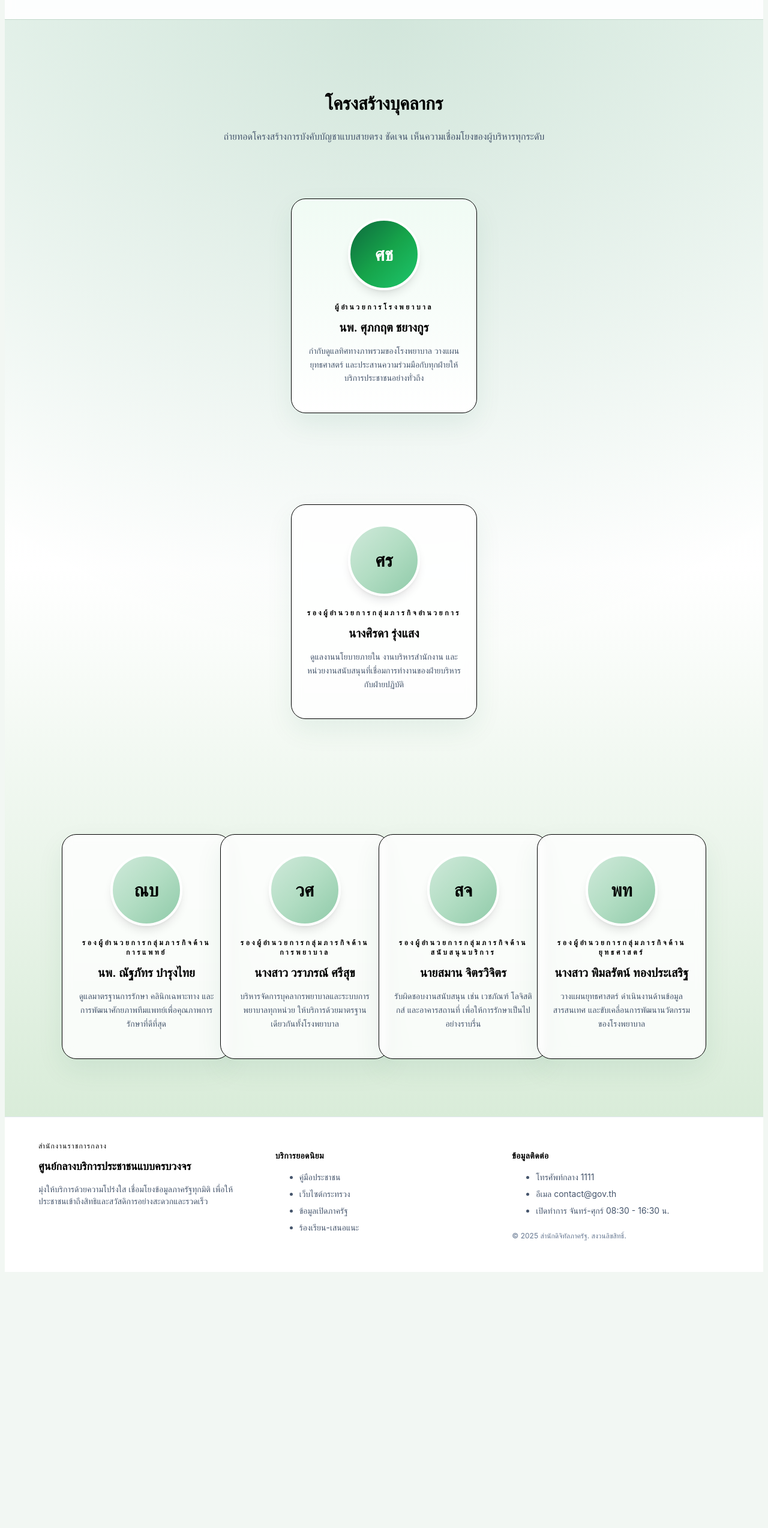
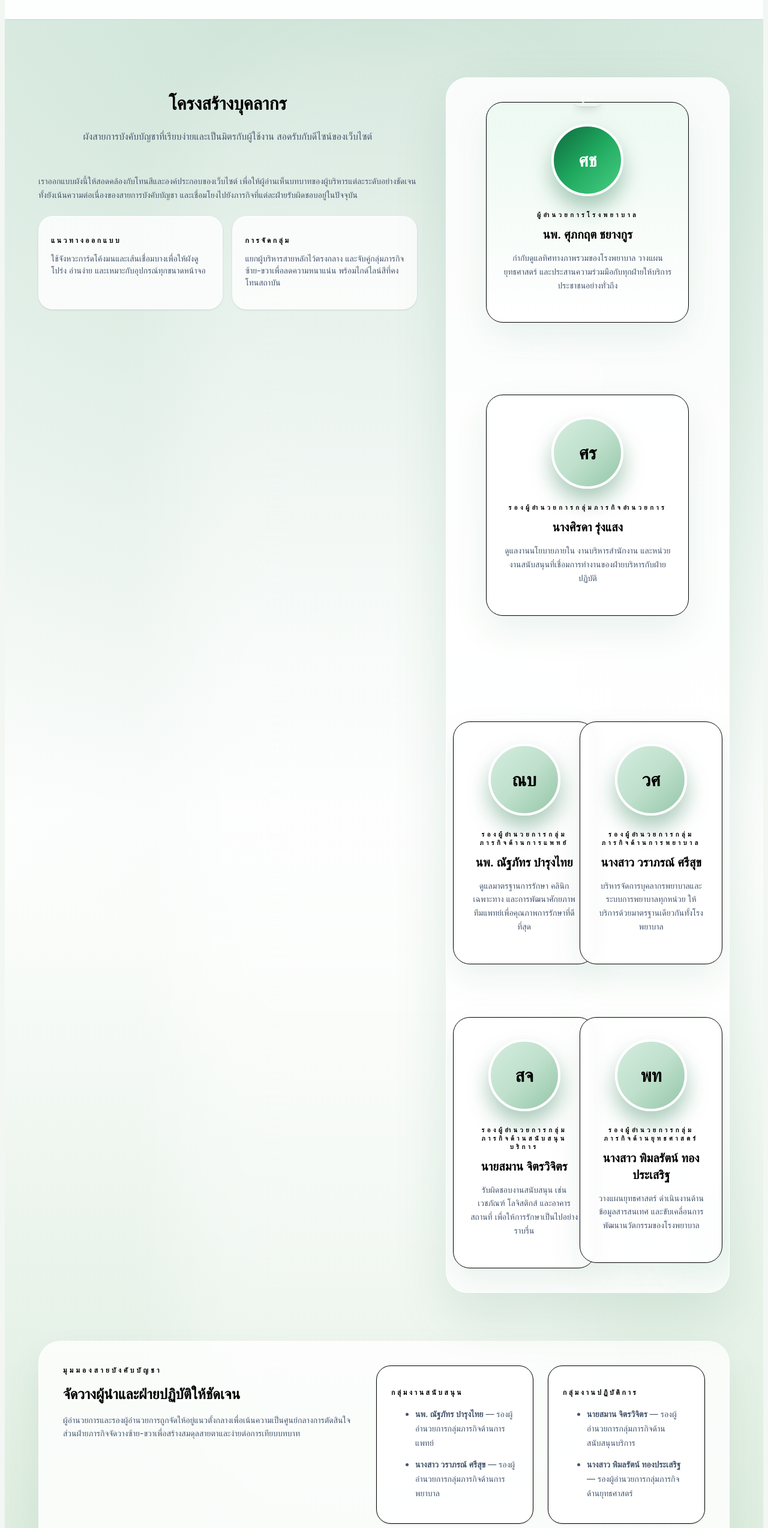
Before and after one commit to DnopPondz/hospital, a Next.js app: page /structure in a window 1280 px wide. Shown: the part 100-2648 px from the top of the page at 60% size. Before the commit the page ends 2229 px from the top, so only its background shows below. Built offline with nearby package versions, Linux system fonts and the light colour scheme.

Commit message:
Restyle personnel hierarchy layout

```diff
--- a/app/structure/page.jsx
+++ b/app/structure/page.jsx
@@ -55,68 +55,125 @@ export const metadata = {
 
 const PersonnelCard = ({ name, role, description, initials, variant = 'default' }) => (
   <div
-    className={`relative flex w-full max-w-[260px] flex-col items-center gap-5 rounded-3xl border bg-white/80 px-6 py-8 text-center shadow-[0_18px_45px_rgba(13,106,61,0.08)] backdrop-blur-sm transition-colors ${
+    className={`relative flex w-full max-w-[280px] flex-col items-center gap-6 rounded-[28px] border bg-white/80 px-7 py-9 text-center shadow-[0_24px_60px_rgba(13,106,61,0.08)] backdrop-blur-sm transition-all ${
       variant === 'highlight'
-        ? 'border-primary/40 bg-gradient-to-b from-[#f0fbf4] to-white'
-        : 'border-primary/15'
+        ? 'border-primary/50 bg-gradient-to-b from-[#edf9f2] to-white'
+        : 'border-primary/10'
     }`}
   >
     <div
-      className={`flex h-28 w-28 items-center justify-center rounded-full border-4 border-white text-3xl font-semibold shadow-lg ${
+      className={`flex h-28 w-28 items-center justify-center rounded-full border-4 border-white text-3xl font-semibold shadow-[0_20px_35px_rgba(15,106,61,0.35)] ${
         variant === 'highlight'
-          ? 'bg-gradient-to-br from-[#0e6a3d] via-[#16a34a] to-[#1ec76c] text-white'
-          : 'bg-gradient-to-br from-[#cfe9da] via-[#b2ddc3] to-[#8fcaa9] text-neutral'
+          ? 'bg-gradient-to-br from-[#0f6a3d] via-[#1faa60] to-[#46ce84] text-white'
+          : 'bg-gradient-to-br from-[#d4ecdf] via-[#bfe0cc] to-[#94c6a9] text-neutral'
       }`}
     >
       {initials}
     </div>
     <div className="space-y-3">
-      <p className="text-xs font-semibold tracking-[0.3em] text-primary/70">{role}</p>
+      <p className={`text-[11px] font-semibold uppercase tracking-[0.4em] ${variant === 'highlight' ? 'text-primary/80' : 'text-primary/60'}`}>
+        {role}
+      </p>
       <h3 className="text-xl font-semibold text-neutral">{name}</h3>
-      {description ? (
-        <p className="text-sm leading-relaxed text-slate-600">{description}</p>
+      {description ? <p className="text-sm leading-relaxed text-slate-600">{description}</p> : null}
+    </div>
+    {variant === 'highlight' ? (
+      <span className="absolute -top-4 inline-flex items-center gap-1 rounded-full bg-primary px-3 py-1 text-[11px] font-semibold uppercase tracking-[0.3em] text-white shadow-lg">
+        ผู้นำ
+      </span>
     ) : null}
-    </div>
   </div>
 );
 
 export default function PersonnelStructurePage() {
+  const leftDivisions = structure.divisions.slice(0, 2);
+  const rightDivisions = structure.divisions.slice(2);
+
   return (
     <div className="flex min-h-screen flex-col">
       <Navbar />
       <main className="flex-1">
-        <section className="relative overflow-hidden bg-gradient-to-b from-[#edf7f1] via-white to-[#d9ecd9] py-24">
-          <div className="absolute inset-0 bg-[radial-gradient(circle_at_top,_rgba(14,106,61,0.12),_transparent_55%)]" />
+        <section className="relative overflow-hidden bg-gradient-to-b from-[#ebf6ef] via-white to-[#daebdc] py-24">
+          <div className="absolute inset-0 bg-[radial-gradient(circle_at_top,_rgba(14,106,61,0.14),_transparent_58%)]" />
+          <div className="absolute inset-y-0 left-1/2 hidden w-[680px] -translate-x-1/2 rounded-full bg-gradient-to-b from-white/20 via-white/60 to-white/20 blur-3xl md:block" />
           <div className="relative mx-auto max-w-6xl px-6">
+            <div className="grid gap-12 lg:grid-cols-[1.2fr_minmax(0,0.9fr)] lg:items-start">
+              <div className="space-y-6">
                 <SectionTitle
                   title="โครงสร้างบุคลากร"
-              subtitle="ถ่ายทอดโครงสร้างการบังคับบัญชาแบบสายตรง ชัดเจน เห็นความเชื่อมโยงของผู้บริหารทุกระดับ"
+                  subtitle="ผังสายการบังคับบัญชาที่เรียบง่ายและเป็นมิตรกับผู้ใช้งาน สอดรับกับดีไซน์ของเว็บไซต์"
                 />
-
-            <div className="mt-16 flex flex-col items-center gap-16">
-              <div className="flex flex-col items-center">
-                <PersonnelCard variant="highlight" {...structure.director} />
-                <div className="mt-6 h-16 w-px bg-gradient-to-b from-primary/50 via-primary/30 to-transparent" />
+                <p className="text-sm leading-relaxed text-slate-600">
+                  เราออกแบบผังนี้ให้สอดคล้องกับโทนสีและองค์ประกอบของเว็บไซต์ เพื่อให้ผู้อ่านเห็นบทบาทของผู้บริหารแต่ละระดับอย่างชัดเจน
+                  ทั้งยังเน้นความต่อเนื่องของสายการบังคับบัญชา และเชื่อมโยงไปยังภารกิจที่แต่ละฝ่ายรับผิดชอบอยู่ในปัจจุบัน
+                </p>
+                <div className="grid gap-4 sm:grid-cols-2">
+                  <div className="rounded-3xl border border-white/70 bg-white/80 p-5 shadow-sm">
+                    <p className="text-xs font-semibold uppercase tracking-[0.3em] text-primary/70">แนวทางออกแบบ</p>
+                    <p className="mt-2 text-sm text-slate-600">
+                      ใช้จังหวะการ์ดโค้งมนและเส้นเชื่อมบางเพื่อให้ผังดูโปร่ง อ่านง่าย และเหมาะกับอุปกรณ์ทุกขนาดหน้าจอ
+                    </p>
                   </div>
-
-              <div className="flex w-full flex-col items-center">
-                <PersonnelCard {...structure.deputy} />
-                <div className="relative mt-6 flex w-full max-w-4xl flex-col items-center">
-                  <div className="h-14 w-px bg-primary/20" />
-                  <div className="absolute top-14 left-6 right-6 hidden h-px bg-gradient-to-r from-transparent via-primary/30 to-transparent md:block" />
+                  <div className="rounded-3xl border border-white/70 bg-white/80 p-5 shadow-sm">
+                    <p className="text-xs font-semibold uppercase tracking-[0.3em] text-primary/70">การจัดกลุ่ม</p>
+                    <p className="mt-2 text-sm text-slate-600">
+                      แยกผู้บริหารสายหลักไว้ตรงกลาง และจับคู่กลุ่มภารกิจซ้าย-ขวาเพื่อลดความหนาแน่น พร้อมไกด์ไลน์สีที่คงโทนสถาบัน
+                    </p>
+                  </div>
                 </div>
               </div>
 
-              <div className="relative w-full max-w-5xl pt-12">
-                <div className="pointer-events-none absolute inset-x-6 top-0 hidden h-px bg-gradient-to-r from-transparent via-primary/30 to-transparent md:block" />
-                <div className="grid gap-8 sm:grid-cols-2 xl:grid-cols-4">
+              <div className="relative overflow-hidden rounded-[36px] border border-white/70 bg-white/85 p-10 shadow-[0_35px_90px_rgba(13,106,61,0.12)]">
+                <div className="pointer-events-none absolute -left-24 top-10 hidden h-40 w-40 rounded-full bg-primary/10 blur-3xl lg:block" />
+                <div className="pointer-events-none absolute -right-20 bottom-10 hidden h-32 w-32 rounded-full bg-[#7bc99a]/20 blur-3xl lg:block" />
+                <div className="relative flex flex-col items-center gap-12">
+                  <div className="relative flex flex-col items-center">
+                    <PersonnelCard variant="highlight" {...structure.director} />
+                    <span className="mt-4 h-14 w-px bg-gradient-to-b from-primary/50 via-primary/30 to-transparent" />
+                  </div>
+
+                  <div className="relative flex flex-col items-center gap-6">
+                    <PersonnelCard {...structure.deputy} />
+                    <div className="relative hidden w-full items-center justify-center md:flex">
+                      <span className="absolute top-0 h-px w-[70%] max-w-[420px] bg-gradient-to-r from-transparent via-primary/20 to-transparent" />
+                      <span className="h-12 w-px bg-gradient-to-b from-primary/20 to-transparent" />
+                    </div>
+                  </div>
+
+                  <div className="grid w-full gap-8 md:grid-cols-2">
                     {structure.divisions.map((division) => (
-                    <div key={division.role} className="relative flex flex-col items-center">
-                      <span className="absolute -top-12 hidden h-12 w-px bg-primary/20 md:block" />
+                      <div key={division.role} className="flex flex-col items-center gap-4">
+                        <span className="hidden h-10 w-px bg-gradient-to-b from-primary/15 to-transparent md:block" />
                         <PersonnelCard {...division} />
                       </div>
                     ))}
                   </div>
+                </div>
+              </div>
+            </div>
+
+            <div className="mt-20 grid gap-6 rounded-[36px] border border-white/70 bg-white/80 p-10 shadow-[0_28px_60px_rgba(13,106,61,0.08)] lg:grid-cols-[1fr_minmax(0,1.1fr)]">
+              <div className="space-y-4">
+                <p className="text-xs font-semibold uppercase tracking-[0.35em] text-primary/70">มุมมองสายบังคับบัญชา</p>
+                <h2 className="text-2xl font-semibold text-neutral">จัดวางผู้นำและฝ่ายปฏิบัติให้ชัดเจน</h2>
+                <p className="text-sm leading-relaxed text-slate-600">
+                  ผู้อำนวยการและรองผู้อำนวยการถูกจัดให้อยู่แนวตั้งกลางเพื่อเน้นความเป็นศูนย์กลางการตัดสินใจ
+                  ส่วนฝ่ายภารกิจจัดวางซ้าย-ขวาเพื่อสร้างสมดุลสายตาและง่ายต่อการเทียบบทบาท
+                </p>
+              </div>
+              <div className="grid gap-6 sm:grid-cols-2">
+                {[leftDivisions, rightDivisions].map((group, index) => (
+                  <div key={index} className="rounded-3xl border border-primary/10 bg-white/90 p-6 shadow-sm">
+                    <p className="text-xs font-semibold uppercase tracking-[0.3em] text-primary/60">{index === 0 ? 'กลุ่มงานสนับสนุน' : 'กลุ่มงานปฏิบัติการ'}</p>
+                    <ul className="mt-4 space-y-3 text-sm text-slate-600">
+                      {group.map((division) => (
+                        <li key={division.role} className="leading-6">
+                          <span className="font-semibold text-primary">{division.name}</span> — {division.role}
+                        </li>
+                      ))}
+                    </ul>
+                  </div>
+                ))}
               </div>
             </div>
           </div>
```
Lines whose indentation alone changed are shown as unchanged.
